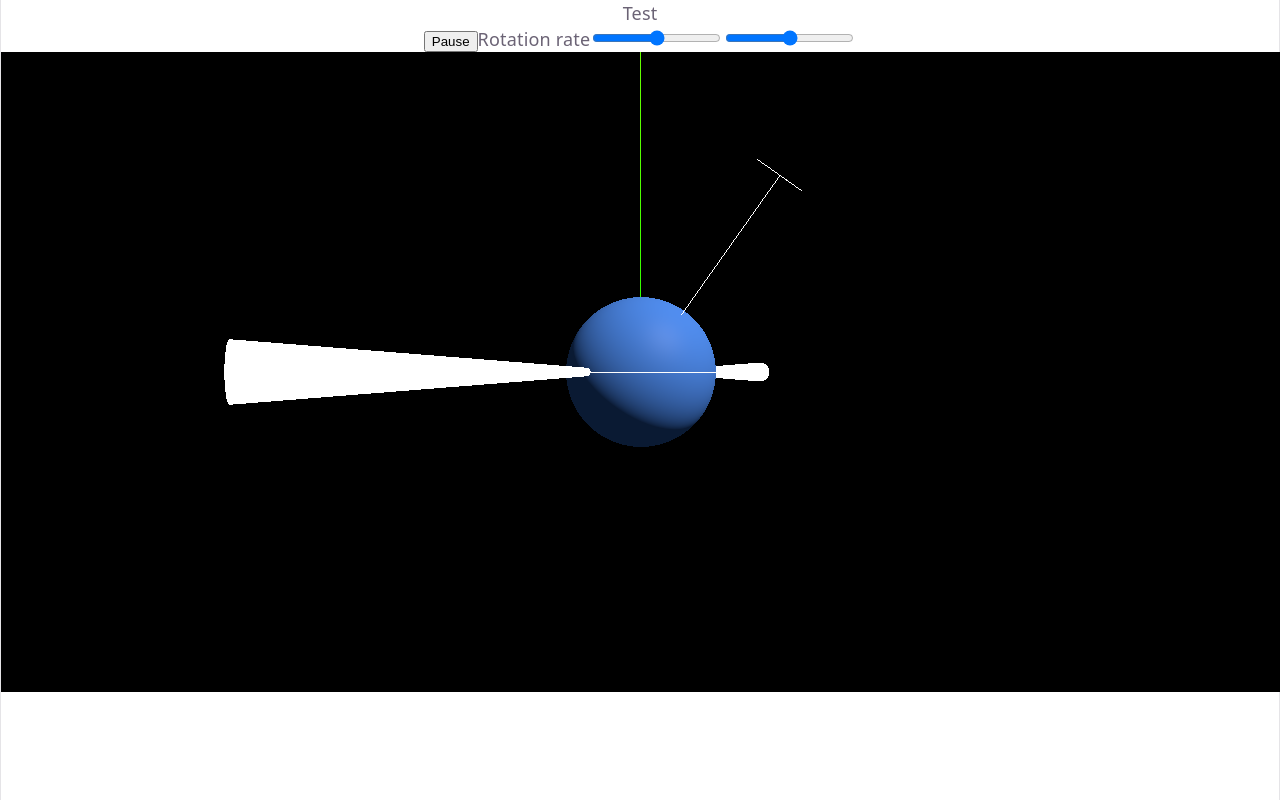
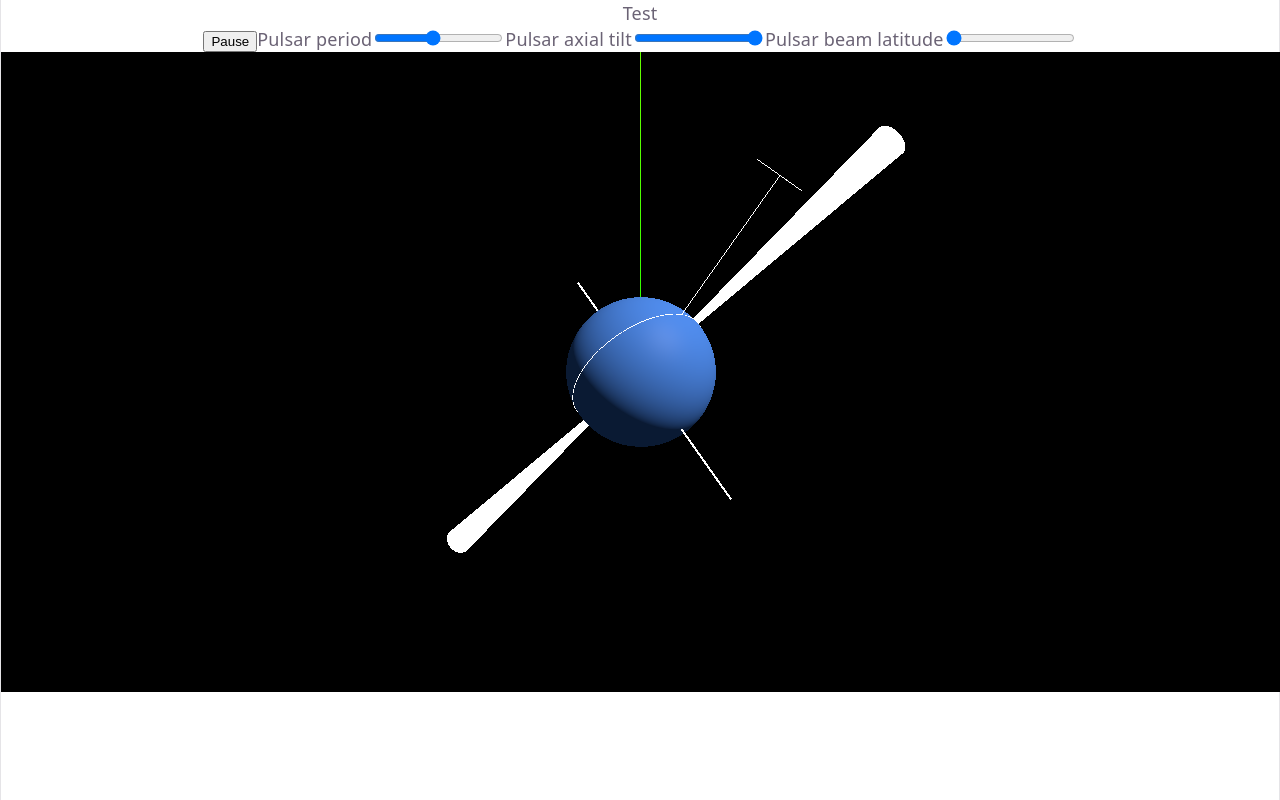
Before and after one commit to FoothillAstroSims/pulsar-simulator, a React (Vite) app: page / in a window 1280 px wide. Built offline with nearby package versions, Linux system fonts and the light colour scheme.

Commit message:
Added slider for axial tilt, added axis of rotation line

```diff
--- a/package.json
+++ b/package.json
@@ -15,7 +15,8 @@
 		"@react-three/fiber": "^9.6.1",
 		"react": "^19.2.6",
 		"react-dom": "^19.2.6",
-		"three": "^0.184.0"
+		"three": "^0.184.0",
+		"three.meshline": "^1.4.0"
 	},
 	"devDependencies": {
 		"@eslint/js": "^10.0.1",
--- a/src/App.css
+++ b/src/App.css
@@ -6,3 +6,7 @@
 #pulsar-model:hover {
 	cursor: grab;
 }
+
+#pulsar-model:active {
+	cursor: grabbing;
+}
--- a/src/App.tsx
+++ b/src/App.tsx
@@ -1,11 +1,23 @@
-import PulsarView from "./components/PulsarView";
+import { useEffect, useState } from "react";
 import "./App.css";
-import { useEffect, useState } from "react";
+import {
+	PulsarView,
+	pulsarAxialTiltDefault,
+	pulsarBeamLatitudeDefault,
+	pulsarPeriodDefault,
+} from "./components/PulsarView";
 
 function App() {
 	const [isAnimating, setIsAnimating] = useState(true);
-	const [pulsarRotationRate, setPulsarRotationRate] = useState(0.01);
+	const [pulsarPeriod, setPulsarPeriod] = useState(pulsarPeriodDefault);
+	const [pulsarAxialTilt, setPulsarAxialTilt] = useState(
+		pulsarAxialTiltDefault,
+	);
+	const [pulsarBeamLatitude, setPulsarBeamLatitude] = useState(
+		pulsarBeamLatitudeDefault,
+	);
 
+	// Register play/pause animation keyboard event handler
 	useEffect(() => {
 		const isAnimatingHandler = (e: KeyboardEvent) => {
 			const target = e.target as HTMLElement | null;
@@ -29,25 +41,51 @@ function App() {
 				<button type="button" onClick={() => setIsAnimating(!isAnimating)}>
 					{isAnimating ? "Pause" : "Play"}
 				</button>
-				<label htmlFor="pulsarRotationRate">Rotation rate</label>
+				<label htmlFor="pulsarPeriod">Pulsar period</label>
 				<input
-					name="pulsarRotationRate"
+					name="pulsarPeriod"
 					type="range"
-					min={0}
-					max={0.02}
-					step={0.0001}
-					value={pulsarRotationRate}
+					min={10.0}
+					max={100.0}
+					step={0.5}
+					value={pulsarPeriod}
 					onChange={(e) => {
-						setPulsarRotationRate(parseFloat(e.target.value));
+						setPulsarPeriod(parseFloat(e.target.value));
+					}}
+				/>
+				<label htmlFor="pulsarAxialTilt">Pulsar axial tilt</label>
+				<input
+					name="pulsarAxialTilt"
+					type="range"
+					min={0.0}
+					max={Math.PI / 4}
+					step={0.001}
+					value={pulsarAxialTilt}
+					onChange={(e) => {
+						setPulsarAxialTilt(parseFloat(e.target.value));
 						console.log(e.target.value);
 					}}
 				/>
-				<input type="range" />
+
+				<label htmlFor="pulsarBeamLatitude">Pulsar beam latitude</label>
+				<input
+					name="pulsarBeamLatitude"
+					type="range"
+					min={0.0}
+					max={Math.PI / 2}
+					step={0.001}
+					value={pulsarBeamLatitude}
+					onChange={(e) => {
+						setPulsarBeamLatitude(parseFloat(e.target.value));
+					}}
+				/>
 			</div>
 			<div style={{ height: "80vh", width: "100vw" }}>
 				<PulsarView
 					isAnimating={isAnimating}
-					pulsarRotationRate={pulsarRotationRate}
+					pulsarPeriod={pulsarPeriod}
+					pulsarAxialTilt={pulsarAxialTilt}
+					pulsarBeamLatitude={pulsarBeamLatitude}
 				/>
 			</div>
 		</>
--- a/src/components/PulsarView.tsx
+++ b/src/components/PulsarView.tsx
@@ -1,25 +1,39 @@
-import { useEffect, useRef, useState } from "react";
+import { useEffect, useRef } from "react";
 import * as THREE from "three";
 import { OrbitControls } from "three/addons/controls/OrbitControls.js";
+import { Line2 } from "three/addons/lines/Line2.js";
+import { LineGeometry } from "three/addons/lines/LineGeometry.js";
+import { LineMaterial } from "three/examples/jsm/Addons.js";
 
-export default function PulsarView(props: {
+// Default pulsar parameter values
+export const pulsarPeriodDefault = 50.0;
+export const pulsarAxialTiltDefault = Math.PI / 4;
+export const pulsarBeamLatitudeDefault = 0.0;
+
+export function PulsarView(props: {
 	isAnimating?: boolean;
-	pulsarRotationRate?: number; // TODO: Change to period
+	pulsarPeriod?: number;
+	pulsarAxialTilt?: number;
 	pulsarBeamLatitude?: number;
 }) {
-	const { isAnimating, pulsarBeamLatitude, pulsarRotationRate } = props;
+	const { isAnimating, pulsarPeriod, pulsarAxialTilt, pulsarBeamLatitude } =
+		props;
 	const pulsarParamsRef = useRef({
 		isAnimating: isAnimating ?? true,
-		pulsarRotationRate: pulsarRotationRate ?? 0.01,
-		pulsarBeamLatitude: pulsarBeamLatitude ?? 0,
+		pulsarPeriod: pulsarPeriod ?? pulsarPeriodDefault,
+		pulsarAxialTilt: pulsarAxialTilt ?? pulsarAxialTiltDefault,
+		pulsarBeamLatitude: pulsarBeamLatitude ?? pulsarBeamLatitudeDefault,
 	});
 
-	const mountRef = useRef<HTMLElement | null>(null);
+	const mountRef = useRef<HTMLDivElement | null>(null);
+	const sceneRef = useRef<{
+		scene: THREE.Scene;
+		camera: THREE.Camera;
+		renderer: THREE.WebGLRenderer;
+	} | null>(null);
 	const controlsAnimationRef = useRef<Record<string, () => void>>(null);
 
 	useEffect(() => {
-		const pulsarParams = pulsarParamsRef.current;
-
 		// DOM mount node
 		const mountNode = mountRef.current;
 		if (!mountNode) return; // Check if the element has rendered
@@ -29,24 +43,31 @@ export default function PulsarView(props: {
 		let height = mountNode.clientHeight;
 		let frameID: number;
 
+		// Pulsar parameters
+		const pulsarParams = pulsarParamsRef.current;
+
 		// Scene
 		const scene = new THREE.Scene();
 
 		// Axes
 		const axesHelper = new THREE.AxesHelper(100);
+		axesHelper.name = "axesHelper";
 		scene.add(axesHelper);
 
 		// Lighting
 		const lightAmbient = new THREE.AmbientLight(0xffffff, 0.2);
+		lightAmbient.name = "lightAmbient";
 		scene.add(lightAmbient);
 
 		const lightDirectional = new THREE.DirectionalLight(0xffffff, 5);
+		lightDirectional.name = "lightDirectional";
 		lightDirectional.position.set(10, 10, 0);
 		lightDirectional.target.position.set(0, 0, 0);
 		scene.add(lightDirectional);
 		scene.add(lightDirectional.target);
 
 		const lightHelper = new THREE.DirectionalLightHelper(lightDirectional);
+		lightHelper.name = "lightDirectionalHelper";
 		scene.add(lightHelper);
 
 		// Pulsar
@@ -59,9 +80,11 @@ export default function PulsarView(props: {
 		const pulsarBeamHeightSeg = 4;
 		const pulsarBeamColor = "#ffffff";
 
+		const pulsar = new THREE.Group();
+		pulsar.name = "pulsar";
+
 		// Main body
 		// TODO: Implement changing the axis of rotation
-		const pulsarBody = new THREE.Group();
 		const pulsarBodyGeometry = new THREE.SphereGeometry(
 			pulsarBodyRadius,
 			pulsarBodyWidthSeg,
@@ -70,7 +93,25 @@ export default function PulsarView(props: {
 		const pulsarBodyMaterial = new THREE.MeshPhongMaterial({
 			color: "#3f70bf",
 		});
-		pulsarBody.add(new THREE.Mesh(pulsarBodyGeometry, pulsarBodyMaterial));
+		const pulsarBody = new THREE.Mesh(pulsarBodyGeometry, pulsarBodyMaterial);
+		pulsarBody.name = "pulsarBody";
+		pulsar.add(pulsarBody);
+
+		// Axis of rotation
+		const pulsarAxisPoints = [
+			new THREE.Vector3(0, pulsarBodyRadius * 2, 0),
+			new THREE.Vector3(0, -pulsarBodyRadius * 2, 0),
+		];
+		const pulsarAxisGeometry = new LineGeometry().setFromPoints(
+			pulsarAxisPoints,
+		);
+		const pulsarAxisMaterial = new LineMaterial({
+			color: "white",
+			linewidth: 2,
+		});
+		const pulsarAxis = new Line2(pulsarAxisGeometry, pulsarAxisMaterial);
+		pulsarAxis.name = "pulsarAxis";
+		pulsar.add(pulsarAxis);
 
 		// Beams
 		const pulsarBeamGeometry = new THREE.ConeGeometry(
@@ -87,20 +128,24 @@ export default function PulsarView(props: {
 		});
 		const pulsarBeam1 = new THREE.Mesh(pulsarBeamGeometry, pulsarBeamMaterial);
 		const pulsarBeam2 = new THREE.Mesh(pulsarBeamGeometry, pulsarBeamMaterial);
+		pulsarBeam1.name = "pulsarBeam1";
+		pulsarBeam2.name = "pulsarBeam2";
 		pulsarBeam1.rotation.set(
 			0,
 			0,
-			-Math.PI / 2 + pulsarParams.pulsarBeamLatitude,
+			-pulsarParams.pulsarBeamLatitude - Math.PI / 2,
 		);
 		pulsarBeam2.rotation.set(
 			0,
 			0,
 			Math.PI / 2 - pulsarParams.pulsarBeamLatitude,
 		);
-		pulsarBody.add(pulsarBeam1);
-		pulsarBody.add(pulsarBeam2);
 
-		scene.add(pulsarBody);
+		const pulsarBeams = new THREE.Group();
+		pulsarBeams.name = "pulsarBeams";
+		pulsarBeams.add(pulsarBeam1);
+		pulsarBeams.add(pulsarBeam2);
+		pulsar.add(pulsarBeams);
 
 		// Equator
 		const pulsarEquatorGeometry = new THREE.BufferGeometry().setFromPoints(
@@ -114,8 +159,16 @@ export default function PulsarView(props: {
 			pulsarEquatorGeometry,
 			pulsarEquatorMaterial,
 		);
+		pulsarEquator.name = "pulsarEquator";
 		pulsarEquator.rotation.set(Math.PI / 2, 0, 0);
-		scene.add(pulsarEquator);
+		pulsar.add(pulsarEquator);
+
+		// Wrapper to help with axial tilt
+		const pulsarAxialTiltWrapper = new THREE.Group();
+		pulsarAxialTiltWrapper.name = "pulsarAxialTiltWrapper";
+		pulsarAxialTiltWrapper.add(pulsar);
+		pulsarAxialTiltWrapper.rotation.set(0, 0, pulsarParams.pulsarAxialTilt);
+		scene.add(pulsarAxialTiltWrapper);
 
 		// Camera
 		const camera = new THREE.PerspectiveCamera(75, width / height, 0.1, 1000);
@@ -129,6 +182,13 @@ export default function PulsarView(props: {
 
 		// Render scene helper function
 		const renderScene = () => renderer.render(scene, camera);
+
+		// Update scene reference to access scene elements outside of initial rendering
+		sceneRef.current = {
+			scene,
+			camera,
+			renderer,
+		};
 
 		// Orbital controls
 		const controlsOrbital = new OrbitControls(camera, renderer.domElement);
@@ -151,7 +211,7 @@ export default function PulsarView(props: {
 
 		// Animation
 		const animate = () => {
-			pulsarBody.rotation.y += pulsarParams.pulsarRotationRate;
+			pulsar.rotateY(1.0 / pulsarParams.pulsarPeriod);
 			controlsOrbital.update();
 			renderScene();
 			frameID = window.requestAnimationFrame(animate);
@@ -187,12 +247,6 @@ export default function PulsarView(props: {
 	}, []);
 
 	useEffect(() => {
-		if (pulsarRotationRate !== undefined) {
-			pulsarParamsRef.current.pulsarRotationRate = pulsarRotationRate;
-		}
-	}, [pulsarRotationRate]);
-
-	useEffect(() => {
 		if (isAnimating) {
 			controlsAnimationRef.current?.startAnimation();
 			console.log("Start animation");
@@ -202,5 +256,55 @@ export default function PulsarView(props: {
 		}
 	}, [isAnimating]);
 
+	useEffect(() => {
+		if (pulsarPeriod !== undefined) {
+			pulsarParamsRef.current.pulsarPeriod = pulsarPeriod;
+		}
+	}, [pulsarPeriod]);
+
+	useEffect(() => {
+		if (pulsarBeamLatitude !== undefined) {
+			pulsarParamsRef.current.pulsarBeamLatitude = pulsarBeamLatitude;
+
+			const scene = sceneRef.current?.scene;
+			const camera = sceneRef.current?.camera;
+			const renderer = sceneRef.current?.renderer;
+
+			if (
+				scene !== undefined &&
+				camera !== undefined &&
+				renderer !== undefined
+			) {
+				const pulsarBeam1 = scene.getObjectByName("pulsarBeam1") as THREE.Mesh;
+				const pulsarBeam2 = scene.getObjectByName("pulsarBeam2") as THREE.Mesh;
+				pulsarBeam1.rotation.set(0, 0, -pulsarBeamLatitude - Math.PI / 2);
+				pulsarBeam2.rotation.set(0, 0, Math.PI / 2 - pulsarBeamLatitude);
+
+				renderer.render(scene, camera);
+			}
+		}
+	}, [pulsarBeamLatitude]);
+
+	useEffect(() => {
+		if (pulsarAxialTilt !== undefined) {
+			pulsarParamsRef.current.pulsarAxialTilt = pulsarAxialTilt;
+
+			const scene = sceneRef.current?.scene;
+			const camera = sceneRef.current?.camera;
+			const renderer = sceneRef.current?.renderer;
+
+			if (
+				scene !== undefined &&
+				camera !== undefined &&
+				renderer !== undefined
+			) {
+				const pulsarAxialTiltWrapper = scene.getObjectByName("pulsarAxialTiltWrapper") as THREE.Group;
+				pulsarAxialTiltWrapper.rotation.z = pulsarAxialTilt;
+
+				renderer.render(scene, camera);
+			}
+		}
+	}, [pulsarAxialTilt]);
+
 	return <div id="pulsar-model" ref={mountRef} />;
 }
```
Also changed, not shown: src/components/utils.ts (deleted, +0 -12 lines), 1 other file (tests, documents, lock files or other folders).
